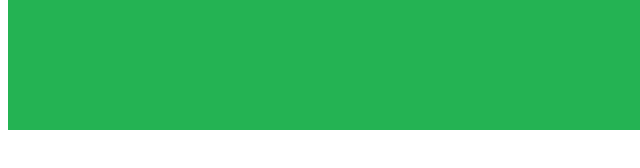
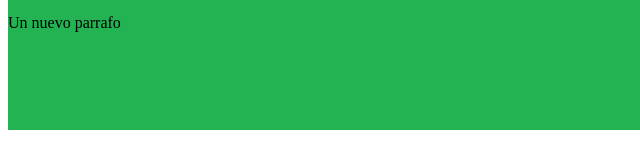
Before and after one commit to elegram/ejercicio_viernes9, a plain HTML site: page index.html in a window 1280 px wide. Shown: the part 538-706 px from the top of the page, 0-640 px from the left. Drawn offline with Linux system fonts and the light colour scheme; files whose address does not match are found by name.

Commit message:
se agrega parrafo en html

```diff
--- a/index.html
+++ b/index.html
@@ -36,6 +36,9 @@
                 <a href="">Link a</a>
                 <a href="">Link b</a>
             </div>
+            <div>
+                <p>Un nuevo parrafo</p>
+            </div>
         </div>
     </footer>
     <script type="text/javascript" src="script.js"></script>
```
